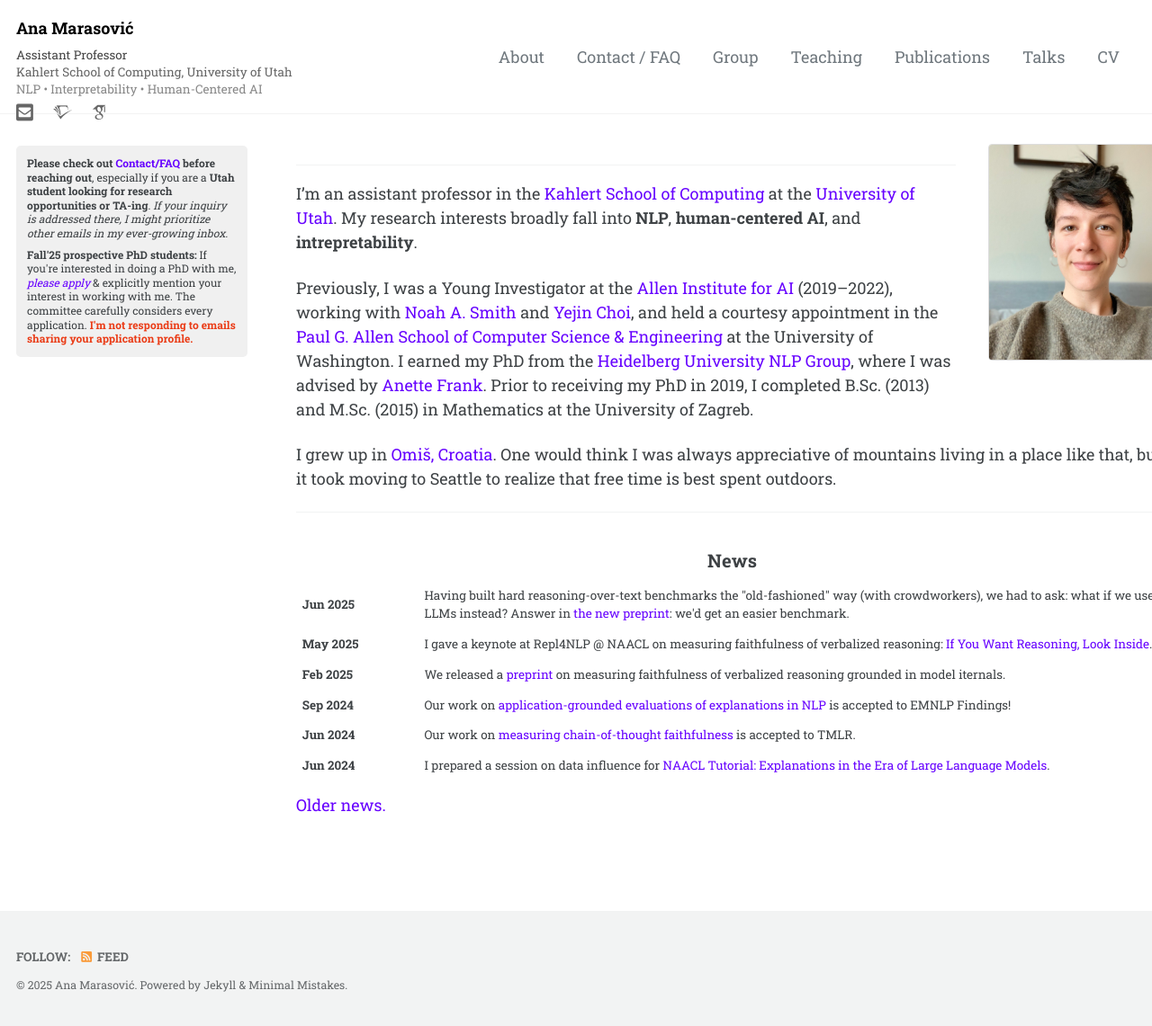
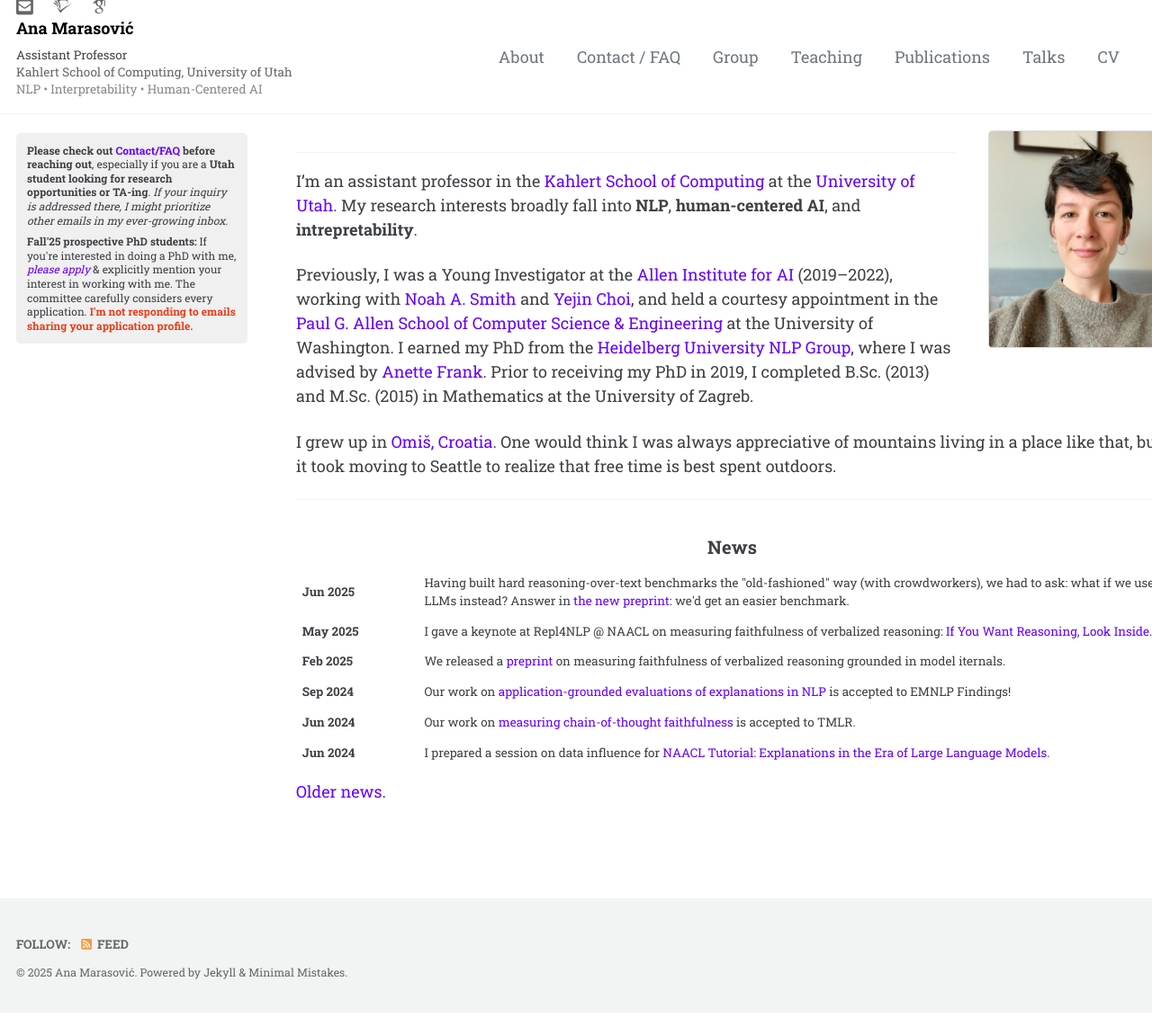
Before and after one commit to amarasovic/amarasovic.github.io, a Jekyll site: the page built from index.md, in a window 1280 px wide. Shown: the whole page at 90% size. Built offline with Jekyll 4.4.1, drawn with Linux system fonts in a browser that asks for light colours; cached includes are drawn as plain includes; some web fonts are replaced; a script that is not in the unit is left out.

Commit message:
Fix contact icons positioning above horizontal line
Use absolute positioning with left: 1em and top: -0.5em to align icons with text above and position them just above the horizontal line without overlap.

🤖 Generated with [Claude Code](https://claude.ai/code)

Co-Authored-By: Claude <noreply@anthropic.com>

```diff
--- a/assets/css/main.scss
+++ b/assets/css/main.scss
@@ -48,10 +48,9 @@ a {
 }
 
 .contact-icons-separate {
-  position: relative;
-  left: 0;
-  margin-left: 1em;
-  margin-top: -1em;
+  position: absolute;
+  left: 1em;
+  top: -0.5em;
   z-index: 100;
 }
 
```
